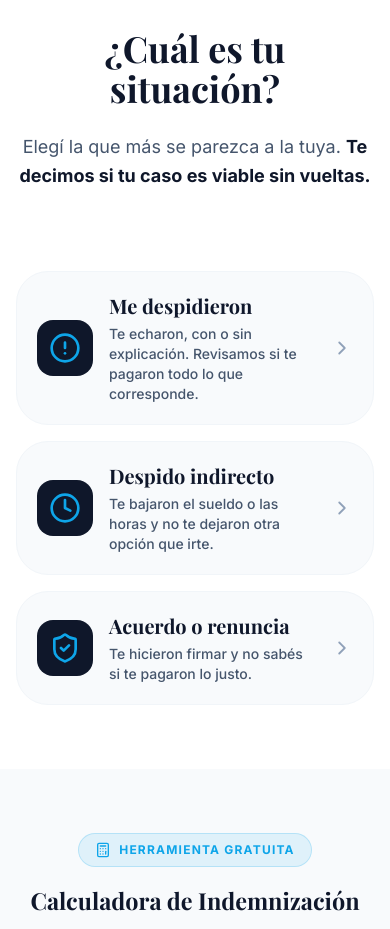
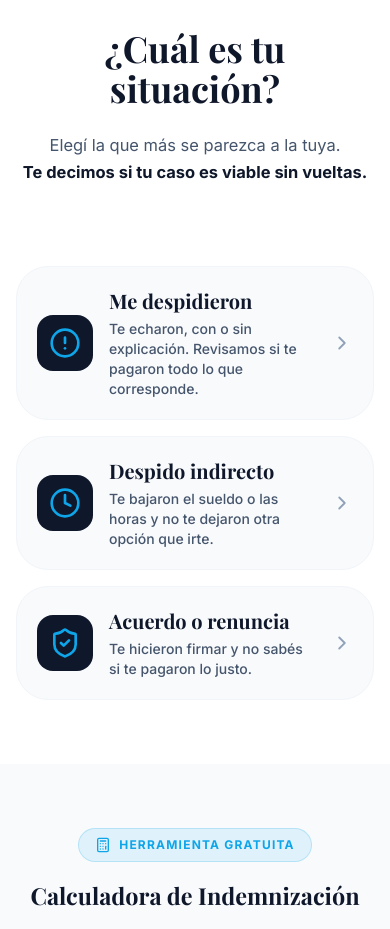
Before and after one commit to bmassa-byte/despedidouyFinal, a React (Vite) app: page / in a window 390 px wide. Shown: the part 880-1809 px from the top of the page. Built offline with nearby package versions, Linux system fonts and the light colour scheme; a web font is replaced by a local one.

Commit message:
Subtítulo de situaciones en dos líneas fijas
Co-Authored-By: Claude Opus 5.5 <noreply@anthropic.com>
Claude-Session: https://claude.ai/code/session_01MugxTVyaKCMyChmydRgZjE

```diff
--- a/src/App.tsx
+++ b/src/App.tsx
@@ -461,8 +461,9 @@ const Services = () => {
       <div className="max-w-7xl mx-auto px-4 sm:px-6 lg:px-8">
         <div className="text-center mb-20">
           <h2 className="text-4xl md:text-6xl font-bold text-slate-900 mb-6">¿Cuál es tu situación?</h2>
-          <p className="text-lg sm:text-xl text-slate-600 max-w-5xl mx-auto leading-relaxed lg:whitespace-nowrap">
-            Elegí la que más se parezca a la tuya. <span className="text-primary font-bold">Te decimos si tu caso es viable sin vueltas.</span>
+          <p className="subtitulo-situacion text-slate-600 max-w-5xl mx-auto leading-relaxed whitespace-nowrap">
+            Elegí la que más se parezca a la tuya.<br />
+            <span className="text-primary font-bold">Te decimos si tu caso es viable sin vueltas.</span>
           </p>
         </div>
 
--- a/src/index.css
+++ b/src/index.css
@@ -41,3 +41,14 @@
     animation: none;
   }
 }
+
+/* Subtítulo de "¿Cuál es tu situación?": dos líneas fijas; en celular la letra
+   se ajusta al ancho para que cada línea entre entera. */
+.subtitulo-situacion {
+  font-size: clamp(0.75rem, calc((100vw - 2rem) * 0.046), 1.125rem);
+}
+@media (min-width: 640px) {
+  .subtitulo-situacion {
+    font-size: 1.25rem;
+  }
+}
```
